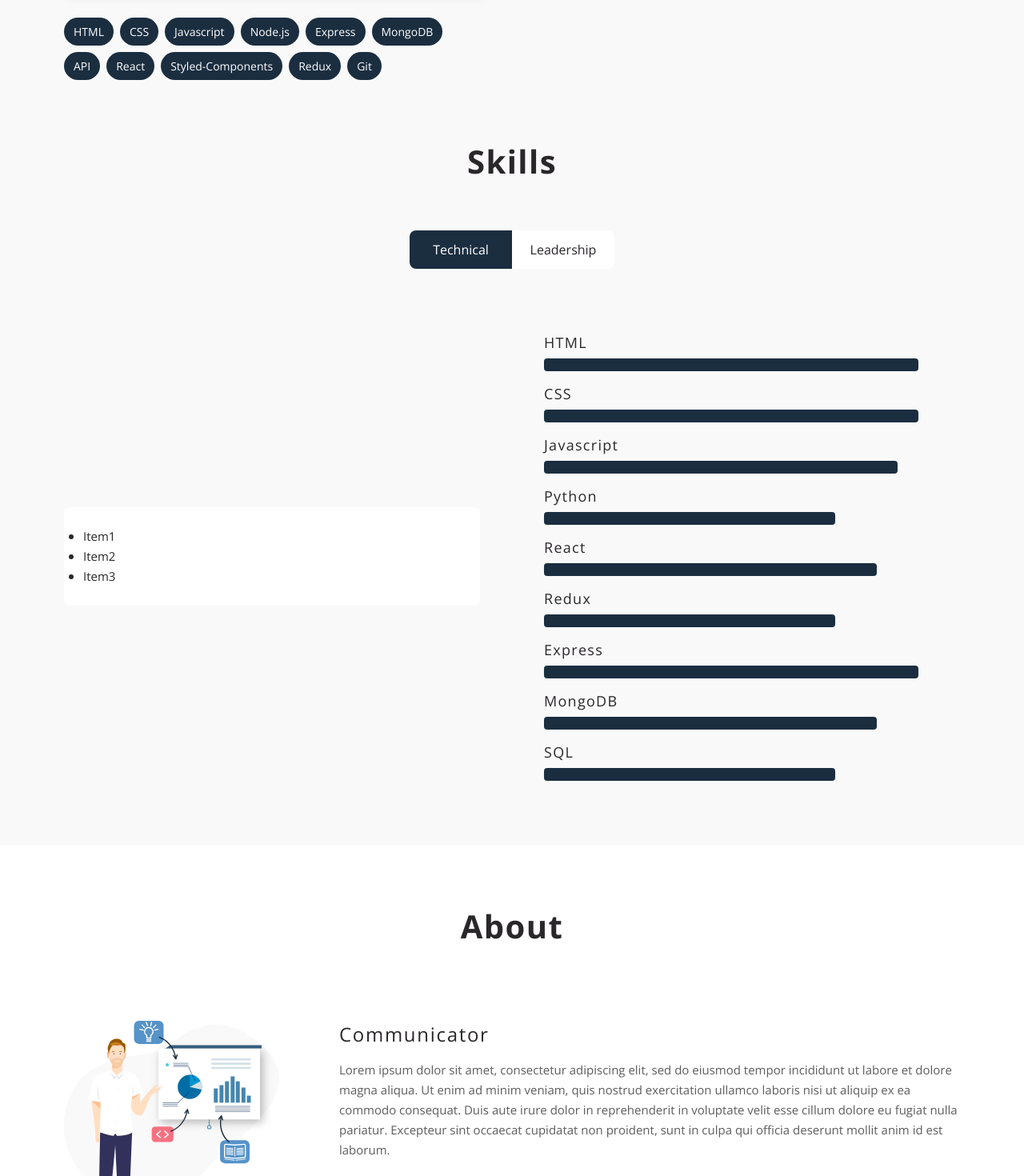
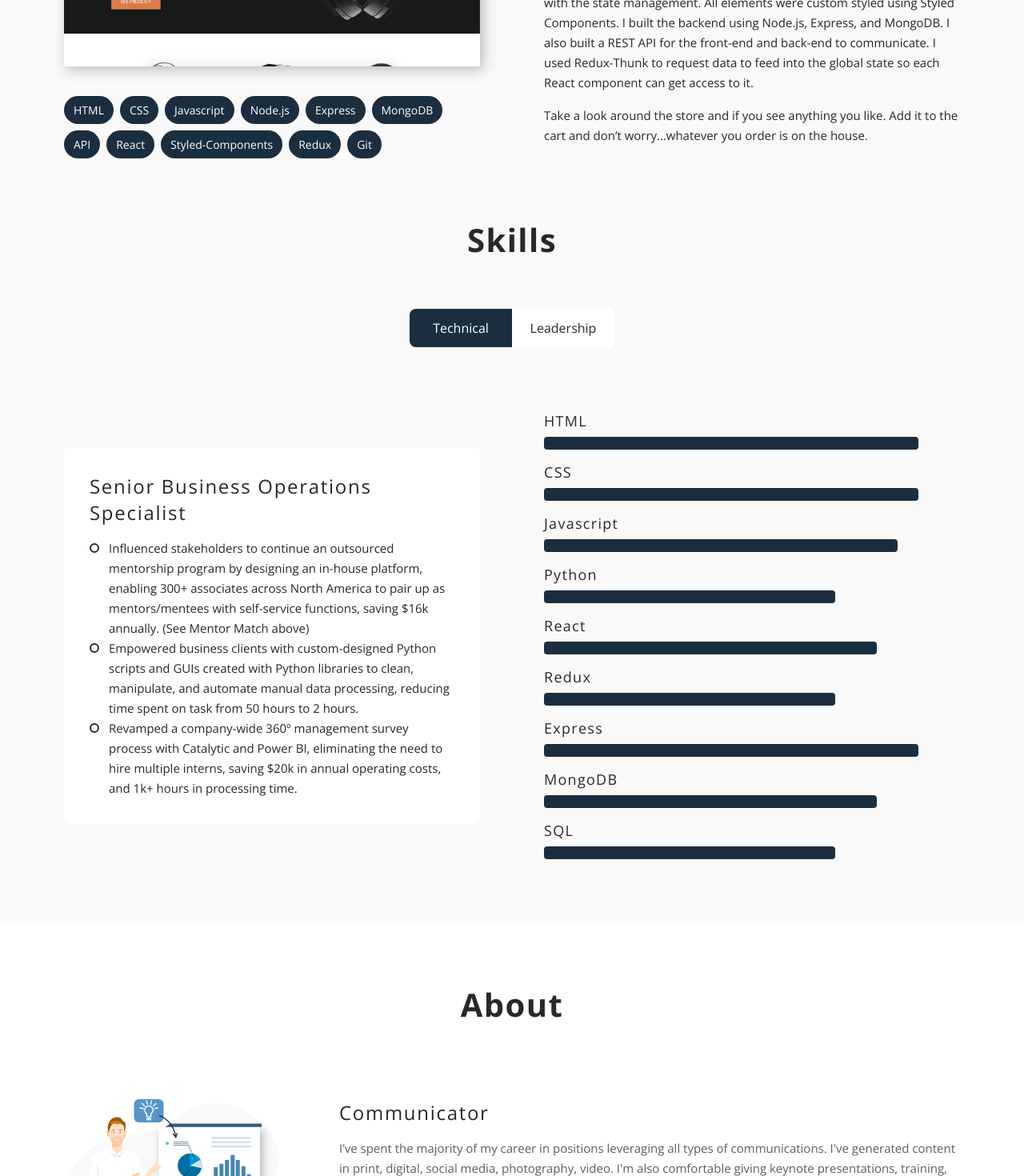
Before and after one commit to jljakin2/portfolio, a React (Create React App) app: page / in a window 1280 px wide. Shown: the part 1860-3330 px from the top of the page at 80% size. Built offline with nearby package versions, Linux system fonts and the light colour scheme; no server answers.

Commit message:
all text content complete and form validation

```diff
--- a/src/components/App.js
+++ b/src/components/App.js
@@ -13,9 +13,8 @@ import SectionHeader from "./SectionHeader";
 import GlobalStyle from "../theme/GlobalStyle";
 import theme from "../theme/theme";
 
+// ===== START OF STYLING =====
 const StyledHeader = styled.header`
-  /* border: 1px solid red; */
-
   width: 100%;
   height: 90vh;
 `;
@@ -25,6 +24,7 @@ const GreySection = styled.section`
 
   width: 100%;
 `;
+// ===== END OF STYLING =====
 
 const App = () => {
   return (
--- a/src/components/sections/About/About.js
+++ b/src/components/sections/About/About.js
@@ -43,16 +43,22 @@ const About = () => {
           src={commImg}
           alt="Jeff giving a presentation in front of a screen with charts on it"
         />
+
         <ItemText>
           <Text type="heading5">Communicator</Text>
           <Text type="body" light>
-            Lorem ipsum dolor sit amet, consectetur adipiscing elit, sed do
-            eiusmod tempor incididunt ut labore et dolore magna aliqua. Ut enim
-            ad minim veniam, quis nostrud exercitation ullamco laboris nisi ut
-            aliquip ex ea commodo consequat. Duis aute irure dolor in
-            reprehenderit in voluptate velit esse cillum dolore eu fugiat nulla
-            pariatur. Excepteur sint occaecat cupidatat non proident, sunt in
-            culpa qui officia deserunt mollit anim id est laborum.
+            I’ve spent the majority of my career in positions leveraging all
+            types of communications. I've generated content in print, digital,
+            social media, photography, video. I'm also comfortable giving
+            keynote presentations, training, and coaching teams to better their
+            performance. I find so much joy in taking what I know and sharing it
+            with others.
+          </Text>
+          <Spacer h="1rem" />
+          <Text type="body" light>
+            I plan to continue to leverage this skillset to take my programming
+            abilities to the next level. I find the most satisfaction when I can
+            take complex topics and simplify them so I can teach it to others.
           </Text>
         </ItemText>
       </ItemContainer>
@@ -60,13 +66,16 @@ const About = () => {
         <ItemText>
           <Text type="heading5">Life-Long Learner</Text>
           <Text type="body" light>
-            Lorem ipsum dolor sit amet, consectetur adipiscing elit, sed do
-            eiusmod tempor incididunt ut labore et dolore magna aliqua. Ut enim
-            ad minim veniam, quis nostrud exercitation ullamco laboris nisi ut
-            aliquip ex ea commodo consequat. Duis aute irure dolor in
-            reprehenderit in voluptate velit esse cillum dolore eu fugiat nulla
-            pariatur. Excepteur sint occaecat cupidatat non proident, sunt in
-            culpa qui officia deserunt mollit anim id est laborum.
+            Learning has become a foundational value in my life. If I’m not
+            learning and growing, I feel like a fish out of water. I love
+            reading, listening to podcasts, and taking courses online. I like to
+            explore topics ranging from economics and behavioral psychology to
+            gardening and building furniture. This value has been one of the
+            things that has excited me most about software. Given how much there
+            is to learn and how it keeps evolving there seems to be an endless
+            amount to learn. I also love getting recommendations for new things
+            to check out so please feel free to share any of them with me in the
+            contact section below.
           </Text>
         </ItemText>
         <ItemImage
@@ -82,13 +91,14 @@ const About = () => {
         <ItemText>
           <Text type="heading5">Love to be active</Text>
           <Text type="body" light>
-            Lorem ipsum dolor sit amet, consectetur adipiscing elit, sed do
-            eiusmod tempor incididunt ut labore et dolore magna aliqua. Ut enim
-            ad minim veniam, quis nostrud exercitation ullamco laboris nisi ut
-            aliquip ex ea commodo consequat. Duis aute irure dolor in
-            reprehenderit in voluptate velit esse cillum dolore eu fugiat nulla
-            pariatur. Excepteur sint occaecat cupidatat non proident, sunt in
-            culpa qui officia deserunt mollit anim id est laborum.
+            Being active and staying healthy is another foundational value in my
+            life. I love exercising outdoors, going for hikes, playing tennis,
+            and taking my son to the park. My favorite sport is golf. It takes
+            my love for learning and growing, being active outdoors, and testing
+            my abilities to a whole new level. It is the most challenging sport
+            I have ever played but it makes it that much more satisfying when
+            things are going well on the course. To see all of the hardwork and
+            dedication pay off is an unbelievable feeling.
           </Text>
         </ItemText>
       </ItemContainer>
--- a/src/components/sections/Contact/Contact.js
+++ b/src/components/sections/Contact/Contact.js
@@ -3,10 +3,14 @@ import styled from "styled-components";
 import emailjs from "emailjs-com";
 
 import Text from "../../../utilities/Text";
+import Spacer from "../../../utilities/Spacer";
 import Button from "../../../utilities/Button";
 import LinkedInIcon from "../../../assets/LinkedInIcon";
 import GithubLarge from "../../../assets/GithubLarge";
 import DevIcon from "../../../assets/DevIcon";
+
+// helpers
+import validateForm from "../../../helpers/validateForm";
 
 const Container = styled.div`
   display: flex;
@@ -44,28 +48,62 @@ const Form = styled.form`
 
   display: flex;
   flex-direction: column;
-  row-gap: 1.5rem;
+  row-gap: 2rem;
 
   width: 50%;
-  padding: 2.25rem;
+  padding: 2.5rem 2.25rem;
+`;
+
+const InputContainer = styled.div`
+  position: relative;
 `;
 
 const StyledInput = styled.input`
+  color: ${({ theme }) => theme.defaultText};
   border: 1px solid ${({ theme }) => theme.inputBorder};
   border-radius: 0.5rem;
+  cursor: pointer;
 
   width: 100%;
   height: 3.5rem;
-  padding: 1rem 0.75rem 1rem 0.75rem;
+  padding: 1rem;
+
+  &::placeholder {
+    color: ${({ theme }) => theme.lightText};
+  }
+
+  &:focus {
+    outline: none;
+    border: 2px solid ${({ theme }) => theme.leadership};
+  }
 `;
 
 const StyledTextArea = styled.textarea`
+  color: ${({ theme }) => theme.defaultText};
   border: 1px solid ${({ theme }) => theme.inputBorder};
   border-radius: 0.5rem;
   font-family: "Open Sans", sans-serif;
+  cursor: pointer;
 
   width: 100%;
-  padding: 1rem 0.75rem 1rem 0.75rem;
+  padding: 1rem;
+
+  &::placeholder {
+    color: ${({ theme }) => theme.lightText};
+  }
+
+  &:focus {
+    outline: none;
+    border: 2px solid ${({ theme }) => theme.leadership};
+  }
+`;
+
+const Error = styled.small`
+  color: ${({ theme }) => theme.error};
+
+  position: absolute;
+  top: -1.5rem;
+  left: 1rem;
 `;
 
 const Contact = () => {
@@ -76,12 +114,21 @@ const Contact = () => {
     message: "",
   });
 
+  const [errors, setErrors] = useState({});
+
   const { REACT_APP_EMAILJS_SERVICE_KEY, REACT_APP_EMAILJS_USER_KEY } =
     process.env;
 
   const sendEmail = e => {
     e.preventDefault();
 
+    // use the form validation helper to see if there are errors, and then set the local errors state with the
+    // errors object that comes back from the validation helper
+    const formErrors = validateForm(values);
+    setErrors(formErrors);
+
+    // send email if there aren't any errors
+    if (Object.keys(formErrors).length === 0) {
       emailjs
         .sendForm(
           REACT_APP_EMAILJS_SERVICE_KEY,
@@ -104,6 +151,7 @@ const Contact = () => {
         subject: "",
         message: "",
       });
+    }
   };
 
   const handleChange = event => {
@@ -119,6 +167,10 @@ const Contact = () => {
       ...values,
       [name]: value,
     });
+
+    if (Object.keys(errors).length !== 0) {
+      setErrors({ ...errors, [name]: undefined });
+    }
   };
 
   return (
@@ -126,10 +178,25 @@ const Contact = () => {
       <Content>
         <Text type="heading5">Let's work together.</Text>
         <Text type="body" light>
-          Lorem ipsum dolor sit amet, consectetur adipiscing elit, sed do
-          eiusmod tempor incididunt ut labore et dolore magna aliqua. Congue eu
-          consequat ac felis donec et odio pellentesque. Tellus elementum
-          sagittis vitae et leo.
+          Whether you think there could be a good fit with your organization, or
+          if you just want to chat about any of the topics above, I would love
+          to hear from you.
+        </Text>
+        <Spacer h="1rem" />
+        <Text type="body" light>
+          If you fill out the form, it will route directly to my email where we
+          can continue the discussion there.
+        </Text>
+        <Spacer h="1rem" />
+        <Text type="body" light>
+          If nothing else, thank you for taking the time to read through my
+          portfolio. You made it all the way to the end! Be sure to check back
+          often as I plan on adding more features that don’t just show off my
+          work but also provides value to you.
+        </Text>
+        <Spacer h="1rem" />
+        <Text type="body" light>
+          I hope you are having a great day!
         </Text>
         <Connect>
           <Text type="heading6">Other ways to connect.</Text>
@@ -140,7 +207,8 @@ const Contact = () => {
           </Logos>
         </Connect>
       </Content>
-      <Form onSubmit={sendEmail}>
+      <Form onSubmit={sendEmail} noValidate>
+        <InputContainer>
           <StyledInput
             type="text"
             placeholder="Name"
@@ -148,6 +216,9 @@ const Contact = () => {
             value={values.name}
             onChange={handleChange}
           />
+          {errors.name && <Error>{errors.name}</Error>}
+        </InputContainer>
+        <InputContainer>
           <StyledInput
             type="email"
             placeholder="Email"
@@ -155,6 +226,9 @@ const Contact = () => {
             value={values.email}
             onChange={handleChange}
           />
+          {errors.email && <Error>{errors.email}</Error>}
+        </InputContainer>
+        <InputContainer>
           <StyledInput
             type="text"
             placeholder="Subject"
@@ -162,6 +236,9 @@ const Contact = () => {
             value={values.subject}
             onChange={handleChange}
           />
+          {errors.subject && <Error>{errors.subject}</Error>}
+        </InputContainer>
+        <InputContainer>
           <StyledTextArea
             placeholder="Message"
             rows="15"
@@ -170,6 +247,8 @@ const Contact = () => {
             value={values.message}
             onChange={handleChange}
           />
+          {errors.message && <Error>{errors.message}</Error>}
+        </InputContainer>
         <Button full type="submit">
           Submit
         </Button>
--- a/src/components/sections/Projects/SingleProject.js
+++ b/src/components/sections/Projects/SingleProject.js
@@ -43,7 +43,6 @@ const ProjectDescription = styled.div`
   flex-direction: column;
 
   width: 50%;
-  padding-top: 4rem;
 `;
 
 const Screenshot = styled.img`
@@ -103,7 +102,12 @@ const SingleProject = ({
       <ProjectDescription>
         <Text type="heading6">Description</Text>
         <Spacer h="3rem" />
-        <Text type="body">{description}</Text>
+        <Text type="body">{description[0]}</Text>
+        <Spacer h="1rem" />
+        <Text type="body">{description[1]}</Text>
+        <Spacer h="1rem" />
+        <Text type="body">{description[2]}</Text>
+        <Spacer h="1rem" />
       </ProjectDescription>
     </Container>
   );
--- a/src/components/sections/Skills/ExperienceCard.js
+++ b/src/components/sections/Skills/ExperienceCard.js
@@ -2,6 +2,7 @@ import React from "react";
 import styled from "styled-components";
 
 import Text from "../../../utilities/Text";
+import Spacer from "../../../utilities/Spacer";
 
 // ===== START OF STYLING =====
 const Container = styled.div`
@@ -9,22 +10,54 @@ const Container = styled.div`
   border-radius: 0.5rem;
 
   width: 100%;
-  padding: 1.5rem;
+  padding: 2rem;
 
   &:not(:last-child) {
     margin-bottom: 2rem;
   }
 `;
 
-const ListItem = styled.li``;
+const List = styled.ul`
+  list-style-type: none;
+`;
+
+const ListItem = styled.li`
+  position: relative;
+
+  margin-left: 1.5rem;
+
+  &::before {
+    content: "";
+    border: 2px solid
+      ${({ theme, isTech }) => (isTech ? theme.mainBtn : theme.leadership)};
+    border-radius: 50%;
+
+    position: absolute;
+    top: 0.4rem;
+    left: -1.5rem;
+
+    width: 0.75rem;
+    height: 0.75rem;
+  }
+`;
 // ===== END OF STYLING =====
 
-const ExperienceCard = ({ heading }) => {
+const ExperienceCard = ({ heading, experienceItems, isTech }) => {
+  const renderedItems = experienceItems.map(item => {
+    return (
+      <ListItem isTech={isTech}>
+        <Text type="body">{item}</Text>
+      </ListItem>
+    );
+  });
+
   return (
     <Container>
       <Text type="heading5">{heading}</Text>
-      <ul>
-        <ListItem>
+      <Spacer h="1rem" />
+      <List>
+        {renderedItems}
+        {/* <ListItem>
           <Text type="body">Item1</Text>
         </ListItem>
         <ListItem>
@@ -32,8 +65,8 @@ const ExperienceCard = ({ heading }) => {
         </ListItem>
         <ListItem>
           <Text type="body">Item3</Text>
-        </ListItem>
-      </ul>
+        </ListItem> */}
+      </List>
     </Container>
   );
 };
--- a/src/components/sections/Skills/Skills.js
+++ b/src/components/sections/Skills/Skills.js
@@ -76,7 +76,7 @@ const Skills = () => {
 
   // render list of elements
   const renderedExperienceCards = positions.map(item => {
-    return <ExperienceCard {...item} />;
+    return <ExperienceCard {...item} isTech={isTech} />;
   });
 
   const renderedSkillBars = skills.map(item => {
--- a/src/data/data.js
+++ b/src/data/data.js
@@ -21,8 +21,11 @@ export const projects = [
       "Chart.js",
       "Git",
     ],
-    description:
-      "I love solving problems and one of the things that I love most about programming is being able to take this skillset to solve real world problems. This project stemmed from exactly that. I recognized the need for an internal platform within my organization that could allow users to pair up for informal mentor/mentee relationships. ",
+    description: [
+      "Solving real-world problems using software is my favorite thing about learning to code. This project stemmed from that passion. My organization has a mentoring program. Mentors and mentees are able to use an application to pair with each other. The problem was, the application had limited functionality and the license was expensive. Due to these reasons, my organization decided to cancel the license. I saw the opportunity to build a custom application that provided better functionality. Plus, since it was internal, the data privacy would improve as well. I was able to deploy the app using our internal cloud and Cloud Foundry.",
+      "The app uses Node.js for the server-side. Express for all route handling. And the app follows the Model-View-Controller (MVC) design pattern. Most of the styling is from Bootstrap and a few items were custom designed and styled using CSS. A REST API manages the data that feeds into a Mongo Database. The app uses Pug to render data on the front end.",
+      "Feel free to set up a profile on the platform and try out some of the functionality. Fans of the office might even recognize a few names.",
+    ],
   },
   {
     name: "Audiophile",
@@ -42,16 +45,23 @@ export const projects = [
       "Redux",
       "Git",
     ],
-    description:
-      "I love solving problems and one of the things that I love most about programming is being able to take this skillset to solve real world problems. This project stemmed from exactly that. I recognized the need for an internal platform within my organization that could allow users to pair up for informal mentor/mentee relationships. ",
+    description: [
+      "I found this project on Frontend Mentor. Frontend Mentor is a site that supplies UI designs so users can code the designs without support or tutorials. The challenges range from “Newbie” to “Guru”. This project rates as one of the most challenging projects on the platform.",
+      "I used the MERN stack to complete this project. React allowed me to build a scalable front-end experience for the user. I also used Redux to help with the state management. All elements were custom styled using Styled Components. I built the backend using Node.js, Express, and MongoDB. I also built a REST API  for the front-end and back-end to communicate.  I used Redux-Thunk to request data to feed into the global state so each React component can get access to it.",
+      "Take a look around the store and if you see anything you like. Add it to the cart and don’t worry…whatever you order is on the house.",
+    ],
   },
 ];
 
 export const technical = {
   positions: [
     {
-      title: "Senior Business Operations Specialist",
-      experienceItems: ["item1", "item2", "item3"],
+      heading: "Senior Business Operations Specialist",
+      experienceItems: [
+        "Influenced stakeholders to continue an outsourced mentorship program by designing an in-house platform, enabling 300+ associates across North America to pair up as mentors/mentees with self-service functions, saving $16k annually. (See Mentor Match above)",
+        "Empowered business clients with custom-designed Python scripts and GUIs created with Python libraries to clean, manipulate, and automate manual data processing, reducing time spent on task from 50 hours to 2 hours.",
+        "Revamped a company-wide 360º management survey process with Catalytic and Power BI, eliminating the need to hire multiple interns, saving $20k in annual operating costs, and 1k+ hours in processing time.",
+      ],
     },
   ],
   skills: [
@@ -70,28 +80,39 @@ export const technical = {
 export const leadership = {
   positions: [
     {
-      title: "Senior Business Operations Specialist",
-      experienceItems: ["item1", "item2", "item3"],
+      heading: "Senior Business Operations Specialist",
+      experienceItems: [
+        "Consultant to 10 technology and business partners across CA, MI, and Germany, facilitating various workshops to evaluate current state processes and create roadmaps aligning future state developments to business requirements.",
+        "Leveraged custom-built analytics tools to expand transparency into business operations and discover and implement process improvements, saving clients an average 15% working time within three months across all identified solutions.",
+        "Collaborated on a company-wide change in response to the pandemic by re-engineering work structures to a remote model affecting a population of 30k employees, working closely with division executives to validate model effectiveness.",
+        "Delivered a keynote address to internal executives at a regional event, introducing digital transformation topics as well as ways to visualize and interpret data to enable more informed decision-making processes.",
+      ],
     },
     {
-      title: "Senior Marketing Strategist",
-      experienceItems: ["item1", "item2", "item3"],
+      heading: "Project Manager (Scrum Master)",
+      experienceItems: [
+        "Directed an agile project team through development of a hybrid delivery truck on a multi-year Department of Energy government contract, from proof of concept to end of year approval with technology currently in production.",
+      ],
     },
     {
-      title: "Project Manager (Scrum Master)",
-      experienceItems: ["item1", "item2", "item3"],
+      heading: "Senior Marketing Strategist",
+      experienceItems: [
+        "Ideated and implemented a demand generation campaign increasing Facebook following from 1k to 80k in one year.",
+        "Acquired a partnership with two influencers with over 1M YouTube subscribers to drive engagement with recruiting demographics, resulting in over 1M total engagements across platforms and paving the way for future collaborations.",
+        "Coordinated creative partners and public relations agencies to drive content for tradeshows such as the North American Auto Show, Mid-American Trucking Show, and a lifestyle campaign promoting the RAM 1500 in northern Michigan.",
+      ],
     },
   ],
-  // need to change to leadership skills
+
   skills: [
-    { skillName: "HTML", skillLevel: "90%" },
-    { skillName: "CSS", skillLevel: "90%" },
-    { skillName: "Javascript", skillLevel: "85%" },
-    { skillName: "Python", skillLevel: "70%" },
-    { skillName: "React", skillLevel: "80%" },
-    { skillName: "Redux", skillLevel: "70%" },
-    { skillName: "Express", skillLevel: "90%" },
-    { skillName: "MongoDB", skillLevel: "80%" },
-    { skillName: "SQL", skillLevel: "70%" },
+    { skillName: "Consulting", skillLevel: "90%" },
+    { skillName: "Coaching", skillLevel: "90%" },
+    { skillName: "Project Management", skillLevel: "85%" },
+    { skillName: "Agile Methodology", skillLevel: "75%" },
+    { skillName: "Leading Myself", skillLevel: "95%" },
+    { skillName: "Leading Others", skillLevel: "85%" },
+    { skillName: "Change Management", skillLevel: "75%" },
+    { skillName: "Facilitation", skillLevel: "85%" },
+    { skillName: "Problem Solving", skillLevel: "85%" },
   ],
 };
--- /dev/null
+++ b/src/helpers/validateForm.js
@@ -0,0 +1,36 @@
+const validateForm = values => {
+  /**
+   * We first set an empty errors object, then run through our conditional checks to make sure all fields are authorized.
+   * If any conditional check is true, the object will be updated for that field value with the corresponding error message.
+   * We will use this errors object to check for and show the errors on the form component.
+   */
+
+  let errors = {};
+
+  // is the name missing?
+  if (!values.name.trim()) {
+    errors.name = "Name is missing";
+  }
+
+  // is the email missing?
+  if (!values.email.trim()) {
+    errors.email = "Email is missing";
+    // is the email in the correct format?
+  } else if (!/\S+@\S+\.\S+/.test(values.email.trim())) {
+    errors.email = "Wrong format";
+  }
+
+  // is the subject missing?
+  if (!values.subject.trim()) {
+    errors.subject = "Subject is missing";
+  }
+
+  // is the message missing?
+  if (!values.message.trim()) {
+    errors.message = "Message is missing";
+  }
+
+  return errors;
+};
+
+export default validateForm;
```
Lines whose indentation alone changed are shown as unchanged.
